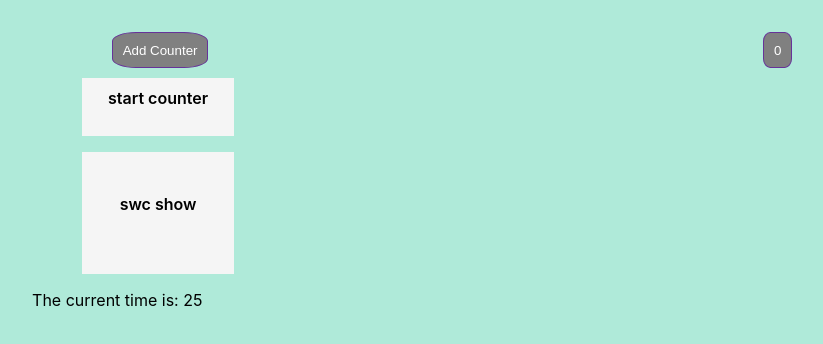
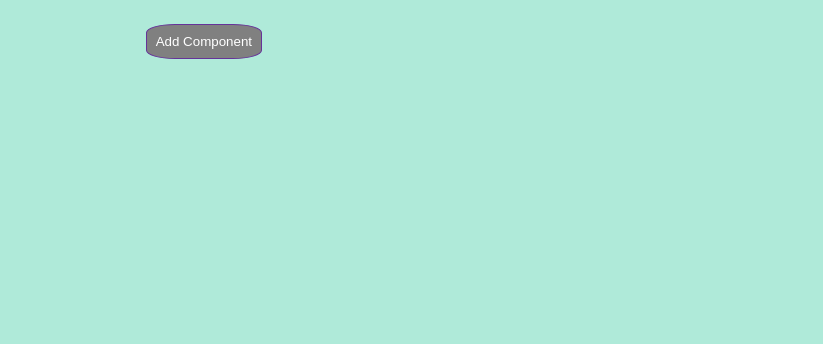
Before and after one commit to Kunal-inno/Counter, a React (Create React App) app: page / in a window 1280 px wide. Shown: the top 344 px of the page, without its empty margins (188-1011 px from the left). Built offline with nearby package versions, Linux system fonts and the light colour scheme.

Commit message:
on click counter card is displaying with increasing of number

```diff
--- /dev/null
+++ b/src/AddNum.css
@@ -0,0 +1,7 @@
+.show-add{
+    background-color: grey;
+    color: white;
+    padding: 1.3%;
+    border: 0.5px solid rebeccapurple;
+    border-radius: 25%;
+}
--- /dev/null
+++ b/src/AddNum.js
@@ -0,0 +1,13 @@
+import React from "react";
+
+const AddNum = () => {
+  return (
+    <div>
+      <div>
+        <button className="show-add">0</button>
+      </div>
+    </div>
+  );
+};
+
+export default AddNum;
--- a/src/App.css
+++ b/src/App.css
@@ -4,3 +4,7 @@
   margin-right: 5%;
   margin-top: 1%;
 }
+.header-div{
+  display: flex;
+  /* justify-content: space-between; */
+}
--- a/src/App.js
+++ b/src/App.js
@@ -1,21 +1,20 @@
-import React from 'react'
-import CounterDisplay from './CounterDisplay'
-import HeadrePlus from './HeadrePlus'
-import "./App.css"
-import Timer from './Timer'
+import React from "react";
+import "./App.css";
+import Timer from "./Timer";
+import BtnAddCard from "./BtnAddCard";
+// import AddNum from "./AddNum";
 
 const App = () => {
-
-
   return (
     <div>
+      <div>
+        <BtnAddCard />
+        {/* <AddNum /> */}
+      </div>
 
-      <HeadrePlus/>
+      <Timer />
+    </div>
+  );
+};
 
-      <CounterDisplay />
-      <Timer/>
-    </div>
-  )
-}
-
-export default App
+export default App;
--- /dev/null
+++ b/src/BtnAddCard.css
@@ -0,0 +1,7 @@
+.header-div{
+    background-color: grey;
+    color: white;
+    padding: 1.3%;
+    border: 0.5px solid rebeccapurple;
+    border-radius: 25%;
+}
--- /dev/null
+++ b/src/BtnAddCard.js
@@ -0,0 +1,22 @@
+import React, { useState } from "react";
+import CounterDisplay from "./CounterDisplay";
+import "./BtnAddCard.css";
+
+const BtnAddCard = () => {
+  const [count, setCount] = useState(0);
+
+  return (
+    <div>
+      <div>
+        <button className="header-div" onClick={() => setCount(count + 1)}>
+          Add Component
+        </button>
+        {[...Array(count)].map((_, i) => (
+          <CounterDisplay key={i} />
+        ))}
+      </div>
+    </div>
+  );
+};
+
+export default BtnAddCard;
--- a/src/CounterDisplay.css
+++ b/src/CounterDisplay.css
@@ -13,7 +13,7 @@
     background-color: whitesmoke;
     height: 10vh;
     text-align: center;
-    padding-top: 25%;
+    padding-top: 15%;
     font-weight: 600;
 
 }
--- a/src/CounterDisplay.js
+++ b/src/CounterDisplay.js
@@ -1,13 +1,22 @@
-import React from "react";
+import React, { useEffect, useState } from "react";
 import "./CounterDisplay.css";
 
 const CounterDisplay = () => {
+  const [counter, setCounter] = useState(0);
+
+  useEffect(() => {
+    const id = setInterval(() => setCounter((oldCount) => oldCount + 1), 1000);
+
+    return () => {
+      clearInterval(id);
+    };
+  }, []);
   return (
     <div>
       <div className="card-parent">
-        <p className="start-stop">start counter</p>
+        <p className="start-stop">Counter</p>
 
-        <p  className="sec">swc show</p>
+        <p className="sec">{counter}</p>
       </div>
     </div>
   );
--- a/src/HeadrePlus.js
+++ b/src/HeadrePlus.js
@@ -1,18 +1,60 @@
-import React from 'react'
-import "./HeaderPlus.css"
+import React, { useState } from "react";
+import CounterDisplay from "./CounterDisplay";
+import "./HeaderPlus.css";
 
 const HeadrePlus = () => {
+  const [count, setCount] = useState(0);
+
   return (
     <div>
-        <div className='header-div'>
+      <div className="header-div">
+        {/* <button className='add-counter'>Add Counter</button> */}
+        <button onClick={() => setCount(count + 1)}>Add Component</button>
+        {[...Array(count)].map((_, i) => (
+          <CounterDisplay key={i} />
+        ))}
+        <button className="show-add">0</button>
+      </div>
+    </div>
+  );
+};
 
-            <button className='add-counter'>Add Counter</button>
-            <button className='show-add'>0</button>
+export default HeadrePlus;
 
-        </div>
+// import React, { useState } from 'react';
 
-    </div>
-  )
-}
+// function MyComponent() {
+//   const [isShown, setIsShown] = useState(false);
 
-export default HeadrePlus
+//   return (
+//     <div>
+//       <button onClick={() => setIsShown(!isShown)}>
+//         Toggle Message
+//       </button>
+//       {isShown && <p>Hello World</p>}
+//     </div>
+//   );
+// }
+
+// export default MyComponent;
+
+// import React, { useState } from 'react';
+
+// function MyComponent({ count }) {
+//   const [numClicks, setNumClicks] = useState(count);
+
+//   function handleClick() {
+//     setNumClicks(numClicks + 1);
+//   }
+
+//   return (
+//     <div>
+//       <button onClick={handleClick}>Click me</button>
+//       {
+//         Array.from({ length: numClicks }, (_, i) => (
+//           <MyChildComponent key={i} />
+//         ))
+//       }
+//     </div>
+//   );
+// }
--- a/src/Timer.js
+++ b/src/Timer.js
@@ -1,18 +1,22 @@
-import React, { useState, useEffect } from 'react';
+import React from "react";
 
 const Timer = () => {
-  const [time, setTime] = useState(new Date());
+  // const [counter, setCounter] = useState(0);
 
-  useEffect(() => {
-    const intervalId = setInterval(() => {
-      setTime(new Date());
-    }, 1000);
 
-    return () => {
-      clearInterval(intervalId);
-    };
-  }, []);
-  return <div>The current time is: {time.getSeconds()}</div>;
+  // useEffect(() => {
+    // const id = setInterval(() => setCounter((oldCount) => oldCount + 1), 1000);
+
+    // return () => {
+      // clearInterval(id);
+    // };
+  // }, []);
+
+  return (
+    <div>
+      {/* <p>Your con {counter} </p> */}
+    </div>
+  );
 };
 
 export default Timer;
```
